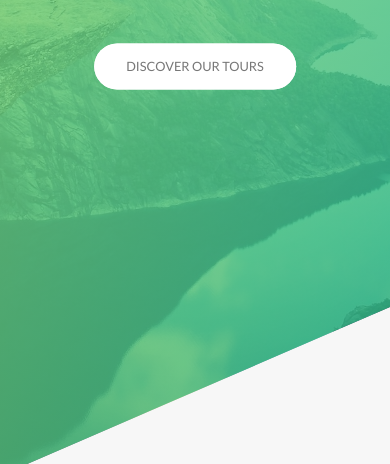
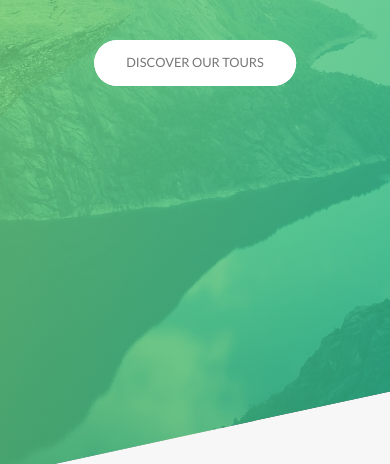
Before and after one commit to KeionneDerousselle/udemy-css, a website: page src/index.html in a window 390 px wide. Shown: the part 326-790 px from the top of the page. Drawn offline with Linux system fonts and the light colour scheme.

Commit message:
making pages, layout, and typography more responsive

```diff
--- a/src/sass/base/_typography.scss
+++ b/src/sass/base/_typography.scss
@@ -36,6 +36,7 @@ body {
 
     @include respond(phone) {
       letter-spacing: .5rem;
+      font-size: 1.5rem;
     }
   }
 }
@@ -55,6 +56,7 @@ body {
 
   @include respond(tab-port) {
     font-size: 3rem;
+    letter-spacing: .5rem;
   }
 
   @include respond(phone) {
--- a/src/sass/base/_utils.scss
+++ b/src/sass/base/_utils.scss
@@ -4,10 +4,18 @@
 
 .u-margin-bottom-big {
   margin-bottom: 8rem !important;
+
+  @include respond(tab-port) {
+    margin-bottom: 5rem !important;
+  }
 }
 
 .u-margin-bottom-medium {
   margin-bottom: 4rem !important;
+
+  @include respond(tab-port) {
+    margin-bottom: 3rem !important;
+  }
 }
 
 .u-margin-bottom-small {
--- a/src/sass/layout/_footer.scss
+++ b/src/sass/layout/_footer.scss
@@ -4,9 +4,17 @@
   font-size: 1.4rem;
   color: $color-gray-light-1;
 
+  @include respond(tab-port) {
+    padding: 8rem 0;
+  }
+
   &__logo-box {
     text-align: center;
     margin-bottom: 8rem;
+
+    @include respond(tab-port) {
+      padding: 6rem;
+    }
   }
 
   &__logo {
@@ -18,6 +26,11 @@
     border-top: 1px solid $color-gray-dark;
     padding-top: 2rem;
     display: inline-block;
+
+    @include respond(tab-port) {
+      width: 100%;
+      text-align: center;
+    }
   }
 
   &__list {
@@ -56,5 +69,10 @@
     padding-top: 2rem;
     width: 80%;
     float: right;
+
+    @include respond(tab-port) {
+      width: 100%;
+      float: none;
+    }
   }
 }
--- a/src/sass/layout/_grid.scss
+++ b/src/sass/layout/_grid.scss
@@ -10,6 +10,11 @@
     }
   }
 
+  @include respond(tab-port) {
+    max-width: 50rem;
+    padding: 0 3rem;
+  }
+
   @include clearfix;
 
   [class^="col-"] {
@@ -20,6 +25,7 @@
 
       @include respond(tab-port) {
         margin-right: 0;
+        margin-bottom: $gutter-vertical-small;
       }
     }
 
--- a/src/sass/layout/_header.scss
+++ b/src/sass/layout/_header.scss
@@ -6,6 +6,11 @@
   position: relative;
   -webkit-clip-path: polygon(0 0, 100% 0, 100% 75vh, 0 100%);
   clip-path: polygon(0 0, 100% 0, 100% 75vh, 0 100%);
+
+  @include respond(phone) {
+    -webkit-clip-path: polygon(0 0, 100% 0, 100% 85vh, 0 100%);
+    clip-path: polygon(0 0, 100% 0, 100% 85vh, 0 100%);
+  }
 
   &__logo-box {
     position: absolute;
--- a/src/sass/layout/_navigation.scss
+++ b/src/sass/layout/_navigation.scss
@@ -15,6 +15,16 @@
     box-shadow: 0 1rem 3rem rgba($color-black, .1);
     text-align: center;
     cursor: pointer;
+
+    @include respond(tab-port) {
+      top: 4rem;
+      right: 4rem;
+    }
+
+    @include respond(tab-port) {
+      top: 3rem;
+      right: 3rem;
+    }
   }
 
   &__background {
@@ -27,6 +37,11 @@
     background-image: radial-gradient($color-primary-light, $color-primary-dark);
     z-index: 1000;
     transition: transform .8s cubic-bezier(.86, 0, .07, 1);
+
+    @include respond(tab-port) {
+      top: 3.5rem;
+      right: 3.5rem;
+    }
   }
 
   &__nav {
--- a/src/sass/pages/_home.scss
+++ b/src/sass/pages/_home.scss
@@ -2,6 +2,10 @@
   background-color: $color-gray-light-1;
   padding: 25rem 0;
   margin-top: -20vh;
+
+  @include respond(tab-port) {
+    padding: 20rem 0;
+  }
 }
 
 .section-features {
@@ -19,22 +23,38 @@
   & > * {
     transform: skewY(7deg);
   }
+
+  @include respond(tab-port) {
+    padding: 15rem 0;
+  }
 }
 
 .section-tours {
   background-color: $color-gray-light-1;
   padding: 25rem 0 15rem 0;
   margin-top: -10vh;
+
+  @include respond(tab-port) {
+    padding: 20rem 0 10rem 0;
+  }
 }
 
 .section-stories {
   padding: 15rem 0;
   position: relative;
+
+  @include respond(tab-port) {
+    padding: 10rem 0;
+  }
 }
 
 .section-book {
   padding: 15rem 0;
   background-image: linear-gradient(to right bottom, $color-primary-light, $color-primary-dark);
+
+  @include respond(tab-port) {
+    padding: 10rem 0;
+  }
 }
 
 .book {
```
Also changed, not shown: src/css/style.css, 1 other file.
